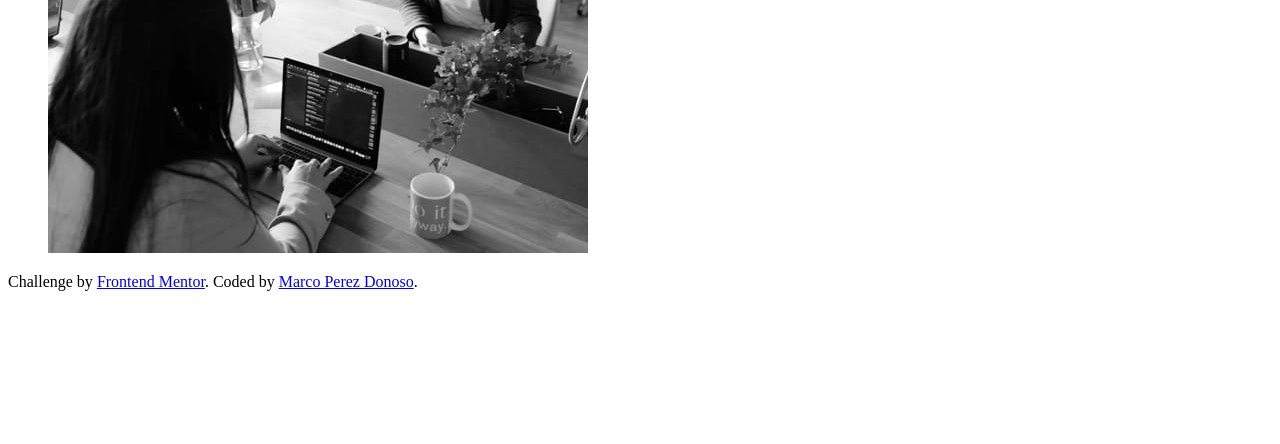
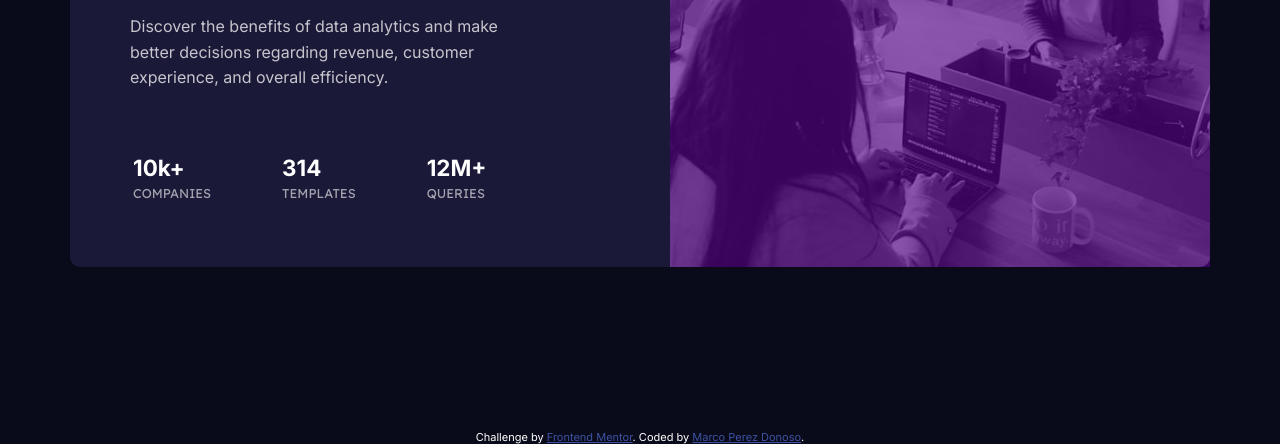
Before and after one commit to marcopdonoso/Stats-preview-card-component, a plain HTML site: page index.html in a window 1280 px wide. Shown: the part 356-800 px from the top of the page. Drawn offline with Linux system fonts and the light colour scheme.

Commit message:
Challenge finished and update Readme file

```diff
--- a/css/styles.css
+++ b/css/styles.css
@@ -1,2 +1,96 @@
-.attribution { font-size: 11px; text-align: center; }
-.attribution a { color: hsl(228, 45%, 44%); }
+@import url('https://fonts.googleapis.com/css2?family=Inter:wght@400;700&family=Lexend+Deca&display=swap');
+
+/* font-family: 'Inter', sans-serif;
+font-family: 'Lexend Deca', sans-serif; */
+
+body {
+    background-color: hsl(233, 47%, 7%);
+    font-size: 62.5%;
+    color: hsl(0, 0%, 100%);
+    font-family: 'Inter', sans-serif;
+    margin: 0;
+    padding: 0;
+}
+
+main {
+    background-color: hsl(244, 38%, 16%);
+    border-radius: 10px;
+    position: absolute;
+    left: 50%;
+    top: 50%;
+    transform: translate(-50%, -50%);
+    width: 1140px;
+    height: 446px;
+}
+
+h1 {
+    font-size: 2.2rem;
+    margin-top: 15px;
+    margin-bottom: 30px;
+}
+
+h1 span {
+    color: hsl(277, 64%, 61%);
+}
+
+main p {
+    color: hsla(0, 0%, 100%, 0.75);
+    font-size: 1rem;
+    font-weight: 400;
+    line-height: 1.6;
+    margin-bottom: 60px;
+}
+
+img {
+    float: right;
+    margin: 0;
+    border-radius: 0 10px 10px 0;
+    filter: hue-rotate(90deg);
+}
+
+td {
+    padding-right: 68px;
+}
+
+.purple-filter {
+    background-color: rgba(87, 4, 139, 0.65);
+    position: absolute;
+    right: 0;
+    width: 540px;
+    height: 446px;
+    z-index: 1;
+}
+
+.copy {
+    display: inline-block;
+    margin-left: 60px;
+    position: absolute;
+    top: 50%;
+    transform: translateY(-50%);
+    width: 35%;
+}
+
+.stats-numbers {
+    font-size: 1.4rem;
+    font-weight: 700;
+}
+
+.stats-names {
+    font-family: 'Lexend Deca', sans-serif;
+    font-size: 0.8rem;
+    color: hsla(0, 0%, 100%, 0.6);
+    text-transform: uppercase;
+}
+
+footer {
+    position: absolute;
+    bottom: 0;
+    left: 50%;
+    transform: translateX(-50%);
+    font-size: 11px;
+    text-align: center;
+}
+
+footer a {
+    color: hsl(228, 45%, 44%);
+}
--- a/index.html
+++ b/index.html
@@ -11,7 +11,7 @@
 </head>
 <body>
   <main>
-    <section>
+      <div class="copy">
         <h1>Get <span>insights</span> that help your business grow.</h1>
 
         <p>Discover the benefits of data analytics and make better decisions regarding revenue, customer
@@ -21,7 +21,7 @@
           <tr class="stats-numbers">
             <td>10k+</td>
             <td>314</td>
-          <td>12m+</td>
+            <td>12M+</td>
           </tr>
           <tr class="stats-names">
             <td>companies</td>
@@ -29,10 +29,9 @@
             <td>queries</td>
           </tr>
         </table>
-      <figure>
+      </div>
+      <div class="purple-filter"></div>
       <img src="./images/image-header-desktop.jpg" alt="designers-working-image">
-      </figure>
-    </section>
   </main>
 
   <footer>
```
Also changed, not shown: images/screenshot.png (added), 2 other files. Lines whose indentation alone changed are shown as unchanged.
